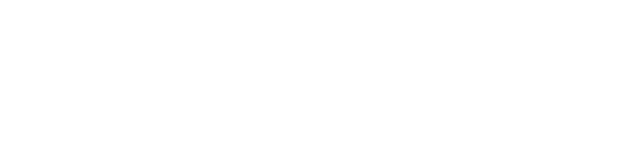
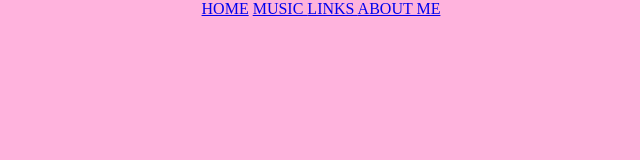
Before and after one commit to camiyufox/puppygirl.site, a plain HTML site: page about.html in a window 1280 px wide. Shown: the whole page, without its empty margins (319-959 px from the left). Drawn offline with Linux system fonts and the light colour scheme.

Commit message:
Update about.html

```diff
--- a/about.html
+++ b/about.html
@@ -5,5 +5,11 @@
  <meta name="viewport" content="width=device-width, initial-scale=1.0">
 </head>
   <body>
-
+  <nav>
+<td> <a href="index.html"> HOME</a>
+ <a href="music.html"> MUSIC </a>
+  <a href="links.html"> LINKS </a>
+  <a href="about.html"> ABOUT ME </a> </td>
+    </nav>
+ <link rel="stylesheet" href="style.css">
   </body>
```
